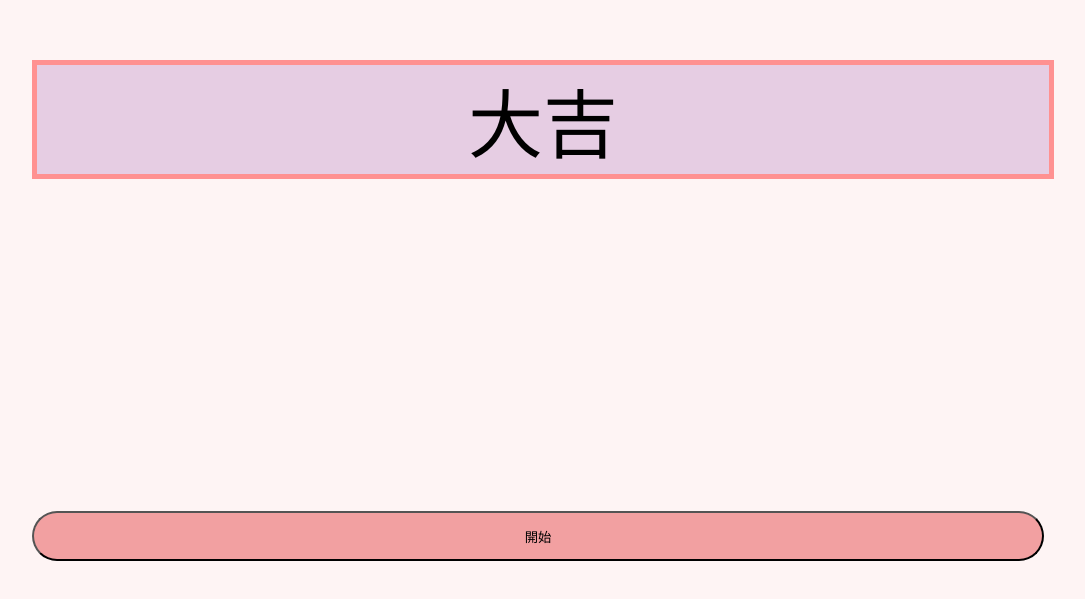
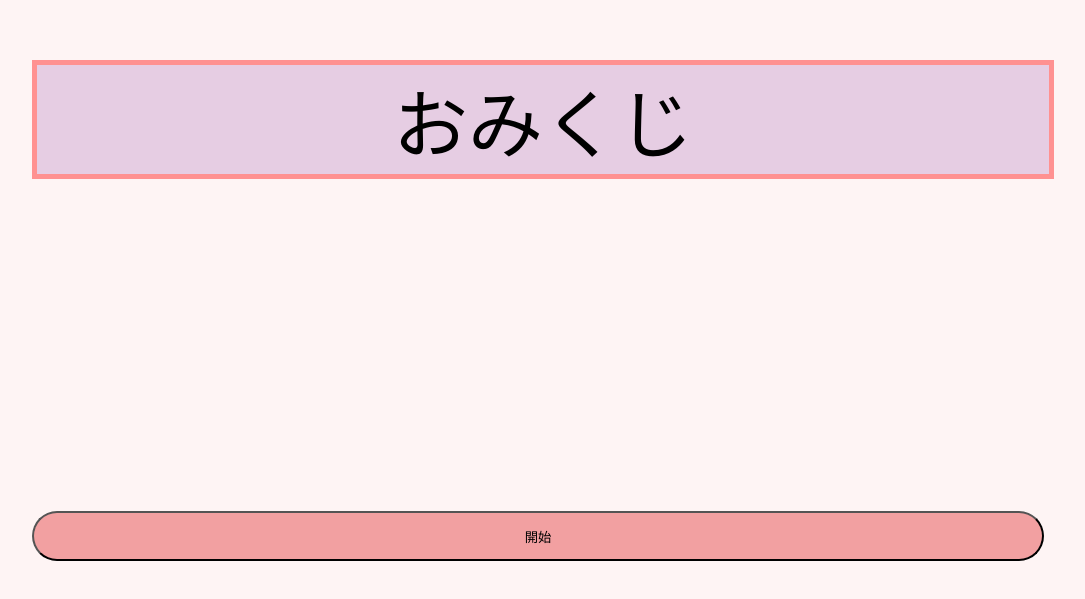
Before and after one commit to zazizuzezousan/omikuji, a plain HTML site: page index.html in a window 1280 px wide. Shown: the part 167-766 px from the top of the page, without its empty margins (102-1187 px from the left). Drawn offline with Linux system fonts and the light colour scheme.

Commit message:
Update index.html

```diff
--- a/index.html
+++ b/index.html
@@ -8,7 +8,7 @@
     <title>おみくじ❘今日のあなたの運勢は</title>
 </head>
 <body>
-    <p id="result">大吉</p>
+    <p id="result">おみくじ</p>
     <button id="startstop">開始</button>
     <audio src="ドラムロール.mp3" id="start"></audio>
     <audio src="ロールの閉め.mp3" id="stop"></audio>
```
